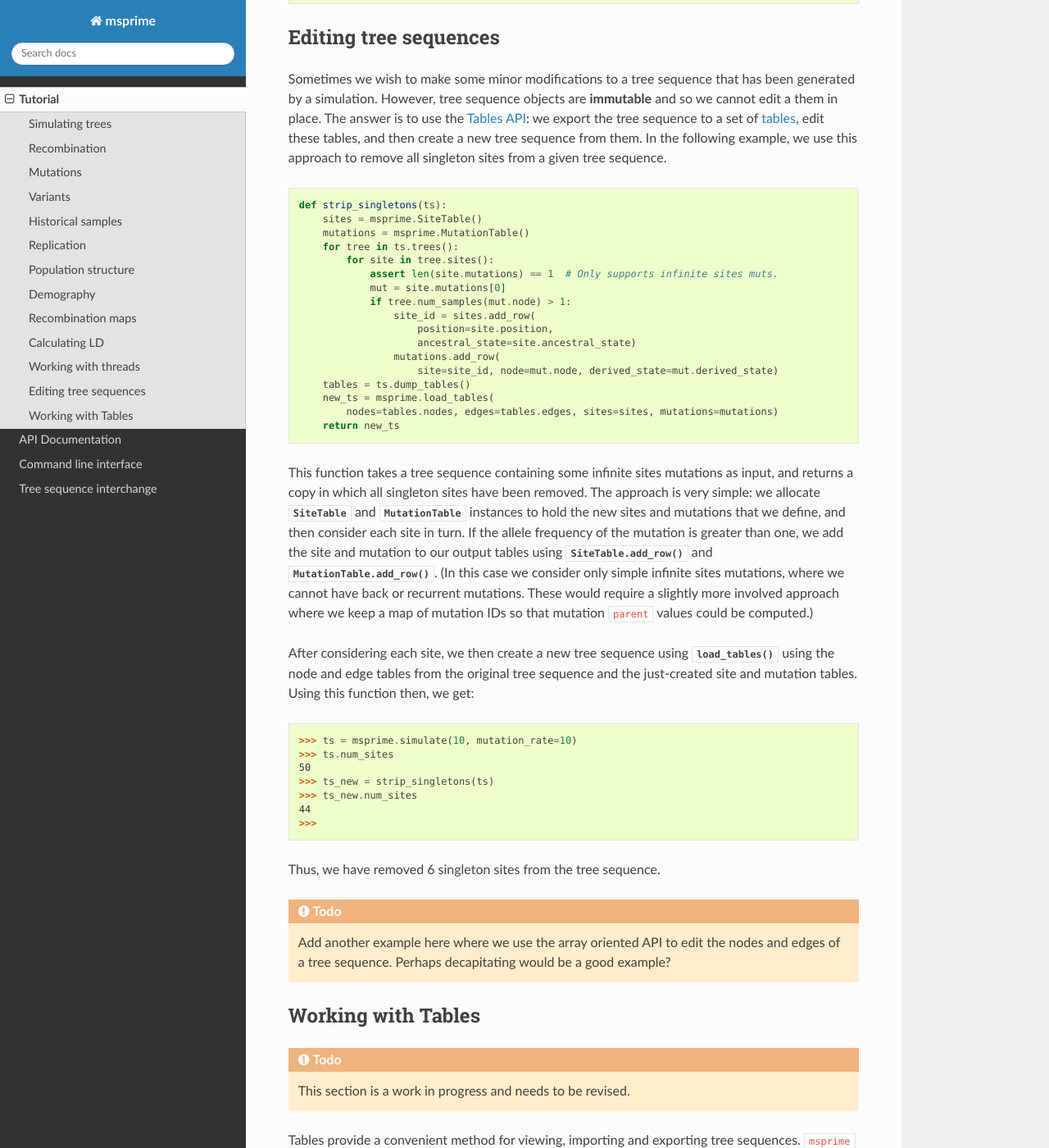
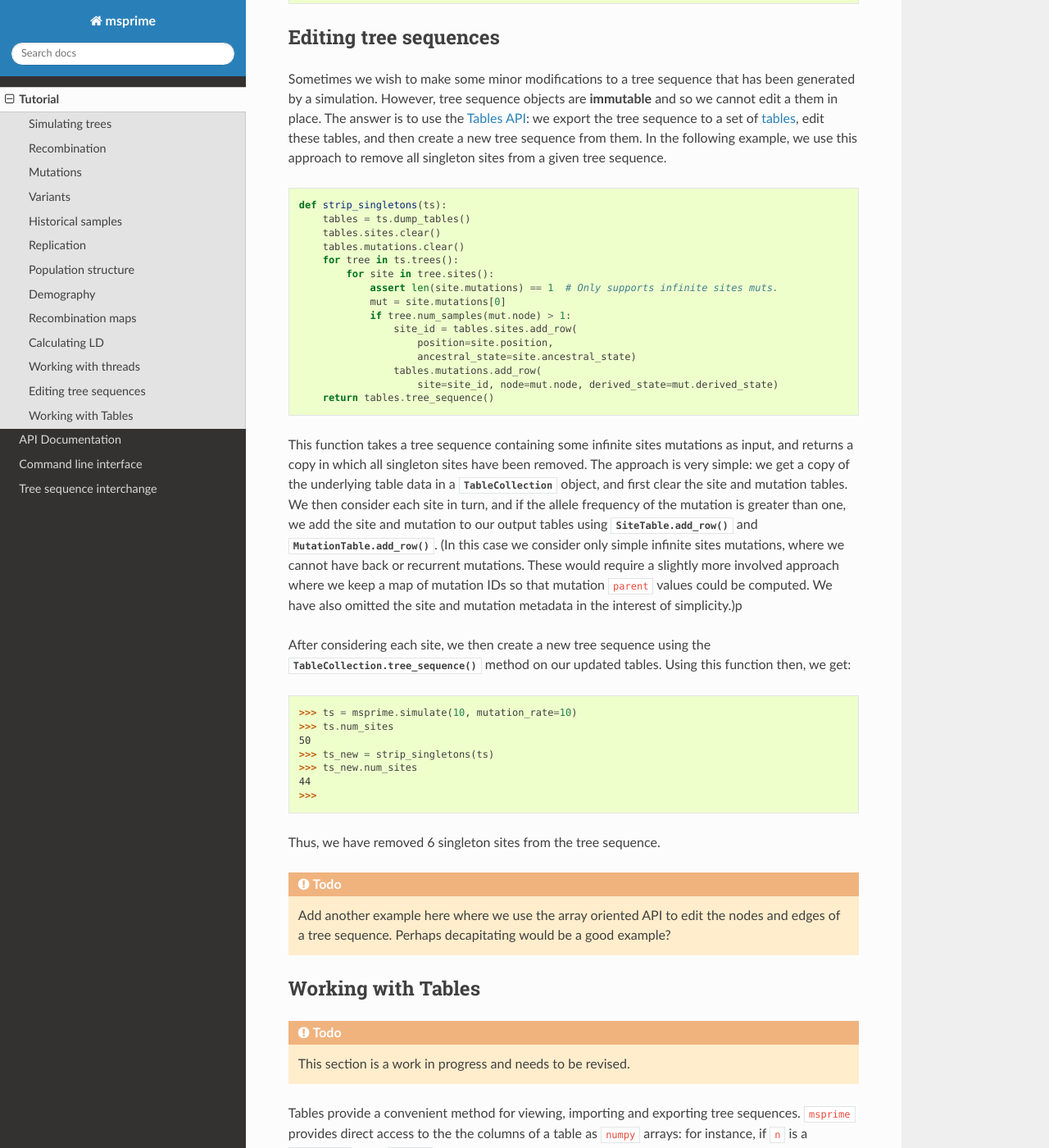
Before and after one commit to tskit-dev/msprime, a Sphinx documentation site: the page built from docs/tutorial.rst, in a window 1280 px wide and 1400 px high, scrolled down 14821 px. Shown: the whole window at 82% size. Built offline with Sphinx 7.4.7 and the Read the Docs theme 2.0.0, drawn with Linux system fonts in a browser that asks for light colours; pages that are not in the unit, such as notebooks, are missing from menus; the version number could not be read and is left out.

Commit message:
Updated tutorial to reflect new tables API.
Closes #514

```diff
--- a/docs/tutorial.rst
+++ b/docs/tutorial.rst
@@ -795,43 +795,42 @@ and so we cannot edit a them in place. The answer is to use the
 a new tree sequence from them. In the following example, we use this approach
 to remove all singleton sites from a given tree sequence.
 
-.. code::
+.. code-block:: python
 
     def strip_singletons(ts):
-        sites = msprime.SiteTable()
-        mutations = msprime.MutationTable()
+        tables = ts.dump_tables()
+        tables.sites.clear()
+        tables.mutations.clear()
         for tree in ts.trees():
             for site in tree.sites():
                 assert len(site.mutations) == 1  # Only supports infinite sites muts.
                 mut = site.mutations[0]
                 if tree.num_samples(mut.node) > 1:
-                    site_id = sites.add_row(
+                    site_id = tables.sites.add_row(
                         position=site.position,
                         ancestral_state=site.ancestral_state)
-                    mutations.add_row(
+                    tables.mutations.add_row(
                         site=site_id, node=mut.node, derived_state=mut.derived_state)
-        tables = ts.dump_tables()
-        new_ts = msprime.load_tables(
-            nodes=tables.nodes, edges=tables.edges, sites=sites, mutations=mutations)
-        return new_ts
+        return tables.tree_sequence()
 
 
 This function takes a tree sequence containing some infinite sites mutations as
 input, and returns a copy in which all singleton sites have been removed.
-The approach is very simple: we allocate :class:`.SiteTable` and
-:class:`.MutationTable` instances to hold the new sites and mutations that
-we define, and then consider each site in turn. If the allele frequency of
+The approach is very simple: we get a copy of the underlying
+table data in a :class:`.TableCollection` object, and first clear the
+site and mutation tables. We then consider each site in turn,
+and if the allele frequency of
 the mutation is greater than one, we add the site and mutation to our
 output tables using :meth:`.SiteTable.add_row` and :meth:`.MutationTable.add_row`.
 (In this case we consider only simple infinite sites mutations,
 where we cannot have back or recurrent mutations. These would require a slightly
 more involved approach where we keep a map of mutation IDs so that
-mutation ``parent`` values could be computed.)
+mutation ``parent`` values could be computed. We have also omitted the
+site and mutation metadata in the interest of simplicity.)p
 
 After considering each site, we then create a new tree sequence using
-:func:`.load_tables` using the node and edge tables from the original
-tree sequence and the just-created site and mutation tables. Using
-this function then, we get::
+the :meth:`.TableCollection.tree_sequence` method on our updated tables.
+Using this function then, we get::
 
     >>> ts = msprime.simulate(10, mutation_rate=10)
     >>> ts.num_sites
```
